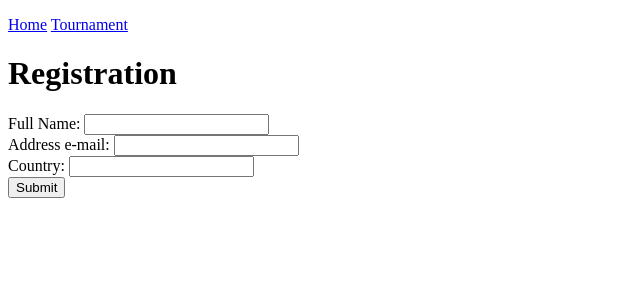
After one commit to pankogito/mahjong-kaszebe-site, a Flask app: page /register in a window 1280 px wide. The commit adds this page. Shown: the top 300 px of the page, without its empty margins (0-640 px from the left). Run offline with Flask 3, Linux system fonts and the light colour scheme.

Commit message:
Registration Form

```diff
--- a/main.py
+++ b/main.py
@@ -29,6 +29,14 @@ def tournament():
     content = flask.render_template('tournament_content.html', participants = participants_content)
 
     return flask.render_template('page.html', content=content)
+@app.route("/register", methods=["GET", "POST"])
+def registration():
+    if flask.request.method == "POST":
+        return flask.redirect(flask.url_for('tournament'))
+
+    content = flask.render_template('registration_content.html')
+
+    return flask.render_template('page.html', content=content)
 
 if __name__ == '__main__':
     app.run()
--- /dev/null
+++ b/templates/registration_content.html
@@ -0,0 +1,25 @@
+<h1>
+    Registration
+</h1>
+<form method="post">
+    <label for="name">Full Name: </label>
+    <input type="text" id="name" name="name" required/>
+    <br/>
+
+    <label for="email">Address e-mail: </label>
+    <input type="email" id="email" name="email" required/>
+    <br/>
+
+    <label for="country">Country: </label>
+    <input list="countries" id="country" name="country" required/>
+    <datalist id="countries">
+        <option value="PL">Poland</option>
+        <option value="PL">PL</option>
+        <option value="PL">Polska</option>
+    </datalist>
+    <br/>
+
+    <input type="submit">
+    <br/>
+
+</form>
--- a/templates/tournament_content.html
+++ b/templates/tournament_content.html
@@ -2,8 +2,8 @@
     Tournament
 </h1>
 <p>
-    <br/>
-    Participants:
+    <a href="/register">Register</a>
+    <h2>Participants:</h2>
     <table>
         <tr>
             <th>No.</th>
```
